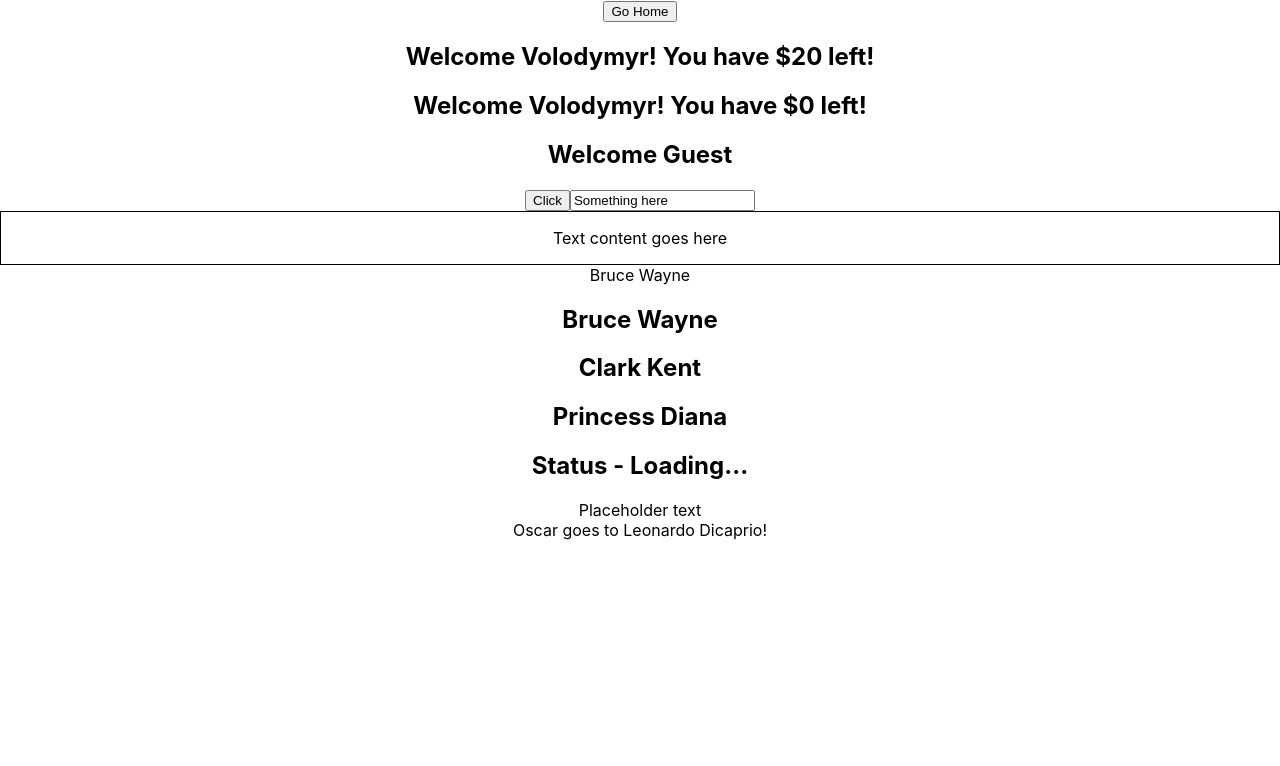
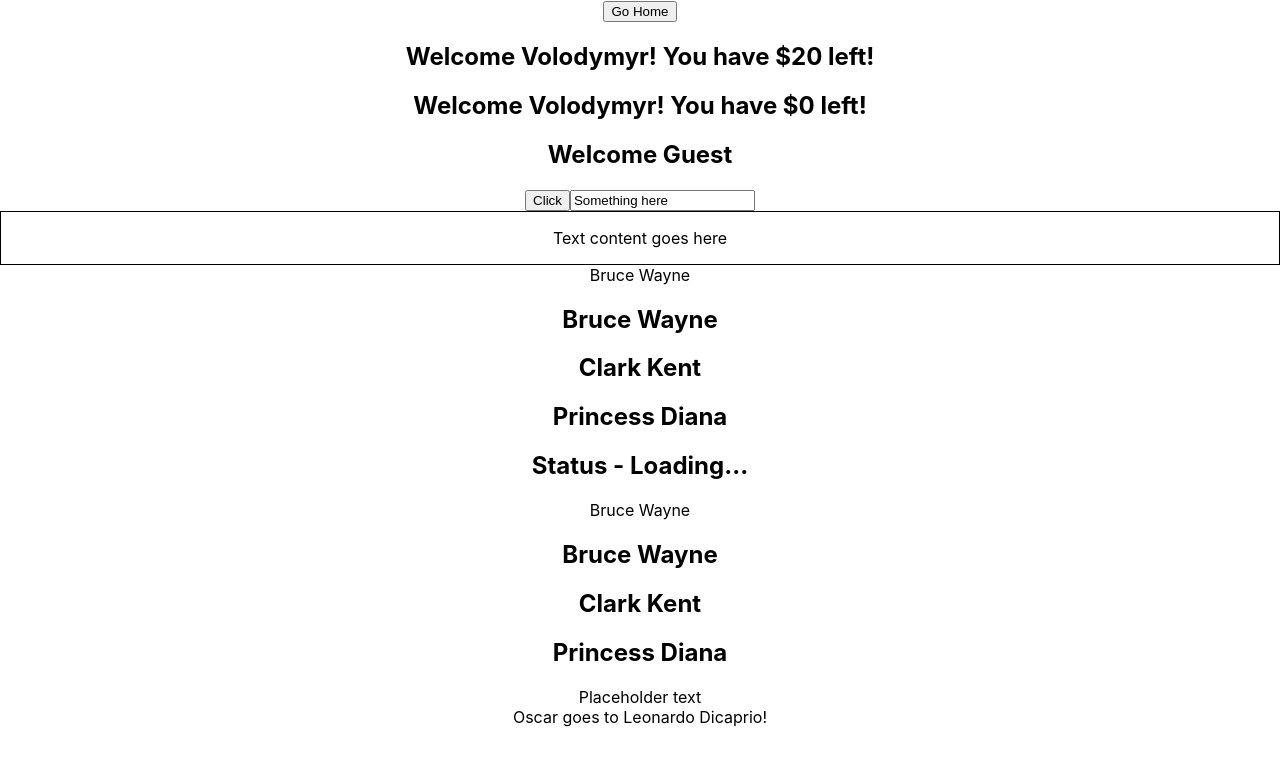
Before and after one commit to MetalJames/React_Typescript_Tutorial, a React (Create React App) app: page /basictypeprops in a window 1280 px wide. Shown: the top 766 px of the page. Built offline with nearby package versions, Linux system fonts and the light colour scheme.

Commit message:
imported last basic types which we import from outer file

```diff
--- a/src/components/BasicTypeProps.tsx
+++ b/src/components/BasicTypeProps.tsx
@@ -8,7 +8,9 @@ import Heading from './Heading';
 import Input from './Input';
 import Oscar from './Oscar';
 import Person from './Person';
+import PersonfromOuterFile from './PersonfromOuterFile';
 import PersonList from './PersonList';
+import PersonListOuter from './PersonListOuter';
 import Status from './Status';
 
 const BasicTypeProps = () => {
@@ -45,6 +47,8 @@ const BasicTypeProps = () => {
             <Person name={personName}/>
             <PersonList names={nameList}/>
             <Status status='loading'/>
+            <PersonfromOuterFile name={personName} />
+            <PersonListOuter names={nameList} />
             <Heading>Placeholder text</Heading>
             <Oscar>
                 <Heading>Oscar goes to Leonardo Dicaprio!</Heading>
```
